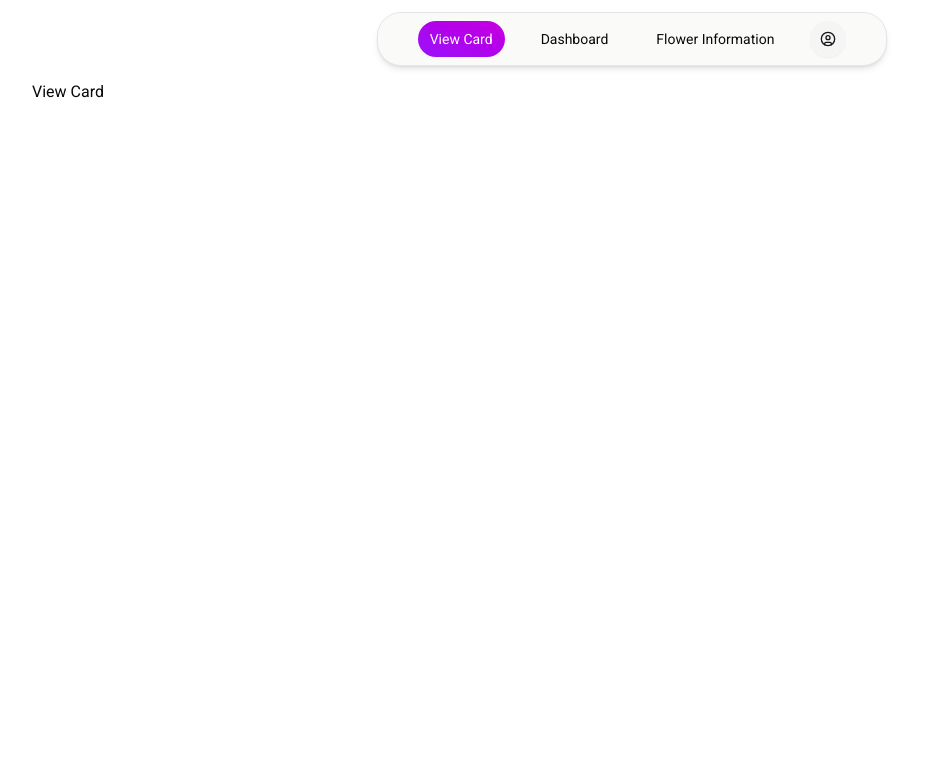
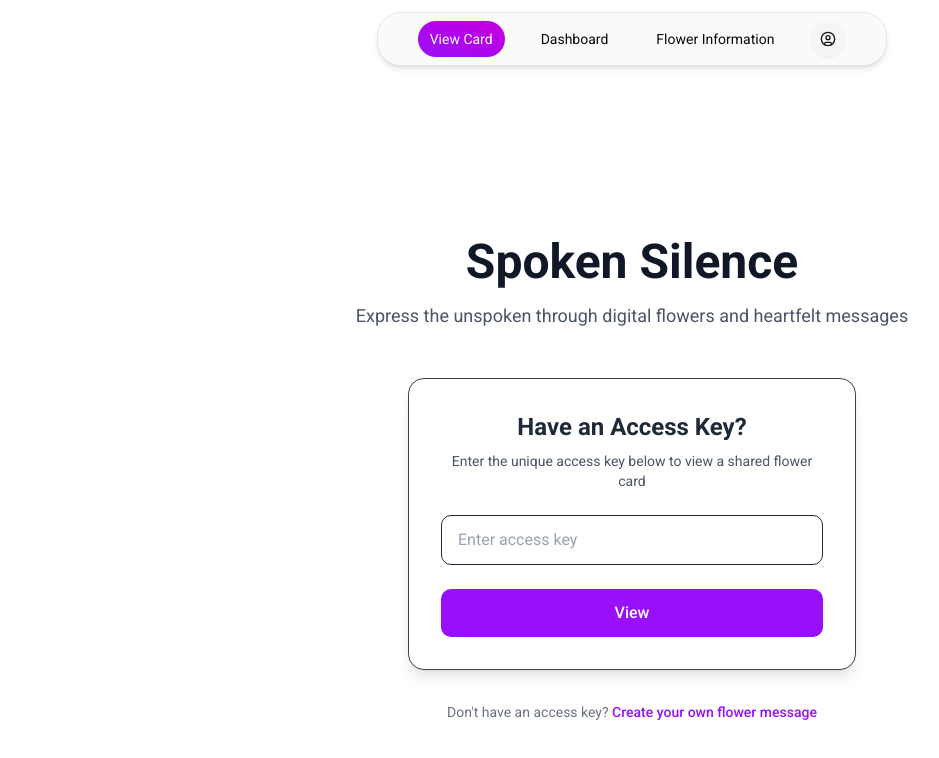
Before and after one commit to CSC105-2024/CSC105-hackathon-G03-SpokenSilence, a React (Vite) app in the folder frontend/: page / in a window 1280 px wide. Shown: the top 758 px of the page, without its empty margins (8-947 px from the left). Built offline with nearby package versions, Linux system fonts and the light colour scheme.

Commit message:
Add: viewcard

```diff
--- a/frontend/src/components/modules/viewcard.jsx
+++ b/frontend/src/components/modules/viewcard.jsx
@@ -1,7 +1,67 @@
-import React from "react";
+import React, { useState } from 'react';
+import { useNavigate } from 'react-router-dom';
+const SpokenSilenceAccess = () => {
+  const [accessKey, setAccessKey] = useState('');
+  const navigate = useNavigate();
+  const handleSubmit = () => {
+    // Handle access key validation here
+    console.log('Access key:', accessKey);
+  };
 
-const ViewcardMo = () => {
-  return <div>View Card</div>;
+  return (
+    <div className="min-h-screen bg-white flex flex-col items-center justify-center p-6">
+      <div className="text-center mb-12">
+        <h1 className="text-5xl font-bold text-gray-900 mb-4">
+          Spoken Silence
+        </h1>
+        <p className="text-lg text-gray-600 max-w-2xl">
+          Express the unspoken through digital flowers and heartfelt messages
+        </p>
+      </div>
+
+      <div className="bg-white rounded-2xl shadow-lg p-8 max-w-md w-full border border-gray-700">
+        <div className="text-center mb-6">
+          <h2 className="text-2xl font-bold text-gray-800 mb-2">
+            Have an Access Key?
+          </h2>
+          <p className="text-gray-600 text-sm">
+            Enter the unique access key below to view a shared flower card
+          </p>
+        </div>
+
+        <div className="space-y-6">
+          <div>
+            <input
+              type="text"
+              placeholder="Enter access key"
+              value={accessKey}
+              onChange={(e) => setAccessKey(e.target.value)}
+              className="w-full px-4 py-3 border border-gray-800 rounded-lg focus:outline-none focus:ring-2 focus:ring-purple-500 focus:border-transparent text-gray-700 placeholder-gray-400"
+            />
+          </div>
+
+          <button
+            onClick={handleSubmit}
+            className="w-full bg-purple-600 text-white py-3 px-6 rounded-lg font-medium hover:bg-purple-700 focus:outline-none focus:ring-2 focus:ring-purple-500 focus:ring-offset-2 transition-colors duration-200"
+          >
+            View
+          </button>
+        </div>
+      </div>
+
+      <div className="mt-8 text-center">
+        <p className="text-gray-500 text-sm">
+          Don't have an access key?{' '}
+          <a
+            onClick={() => navigate("/Signin")}
+            className="text-purple-600 font-medium hover:text-purple-800 transition-colors"
+          >
+            Create your own flower message
+          </a>
+        </p>
+      </div>
+    </div>
+  );
 };
 
-export default ViewcardMo;
+export default SpokenSilenceAccess;
--- /dev/null
+++ b/frontend/src/pages/peekcard/index.jsx
@@ -0,0 +1,43 @@
+import React from "react";
+import { useNavigate } from "react-router-dom";
+
+const Peekcard = () => {
+  const navigate = useNavigate();
+
+  return (
+      <div className="min-h-screen bg-white flex flex-col items-center justify-center p-6">
+        <div className="bg-white rounded-2xl shadow-lg overflow-hidden max-w-sm w-full">
+          <div className="aspect-square overflow-hidden">
+            <img
+              src="https://images.unsplash.com/photo-1559563362-c667ba5f5480?fm=jpg&q=60&w=3000&ixlib=rb-4.1.0&ixid=M3wxMjA3fDB8MHxzZWFyY2h8M3x8cm9zZXxlbnwwfHwwfHx8MA%3D%3D"
+              alt="Rose"
+              className="w-full h-full object-cover"
+            />
+          </div>
+
+          <div className="p-6 text-center">
+            <h2 className="text-xl font-bold text-purple-600 mb-2">
+              Rose
+            </h2>
+            <p className="text-black text-sm">
+              You just received a flower!!
+            </p>
+          </div>
+        </div>
+
+        <div className="mt-8 text-center">
+          <p className="text-gray-600 text-sm">
+            If you want to know meaning{' '}
+            <a
+              onClick={() => navigate("/Signup")}
+              className="text-purple-600 font-medium hover:text-purple-800 transition-colors"
+            >
+              Signin
+            </a>
+          </p>
+        </div>
+      </div>
+  );
+};
+
+export default Peekcard;
```
